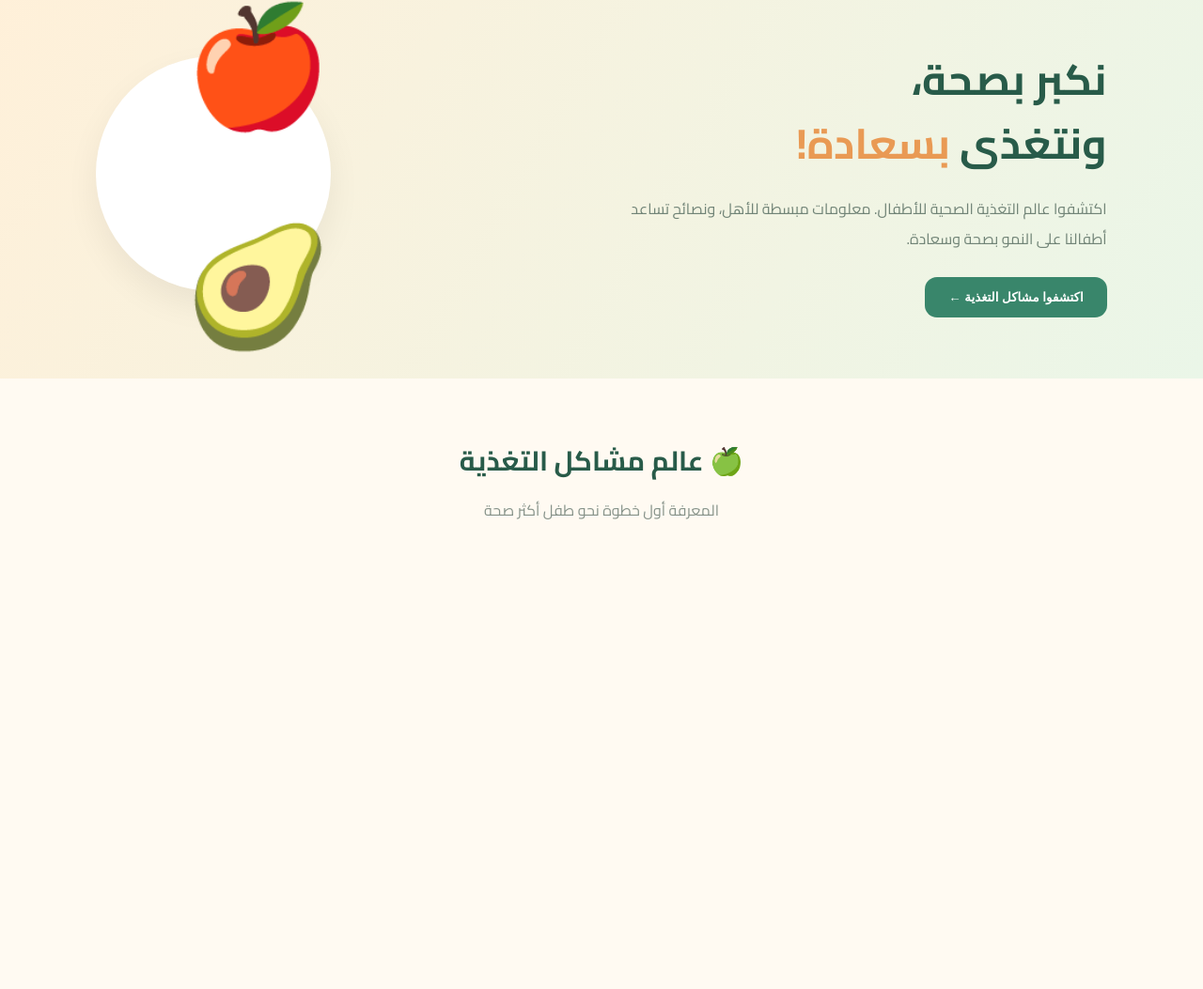
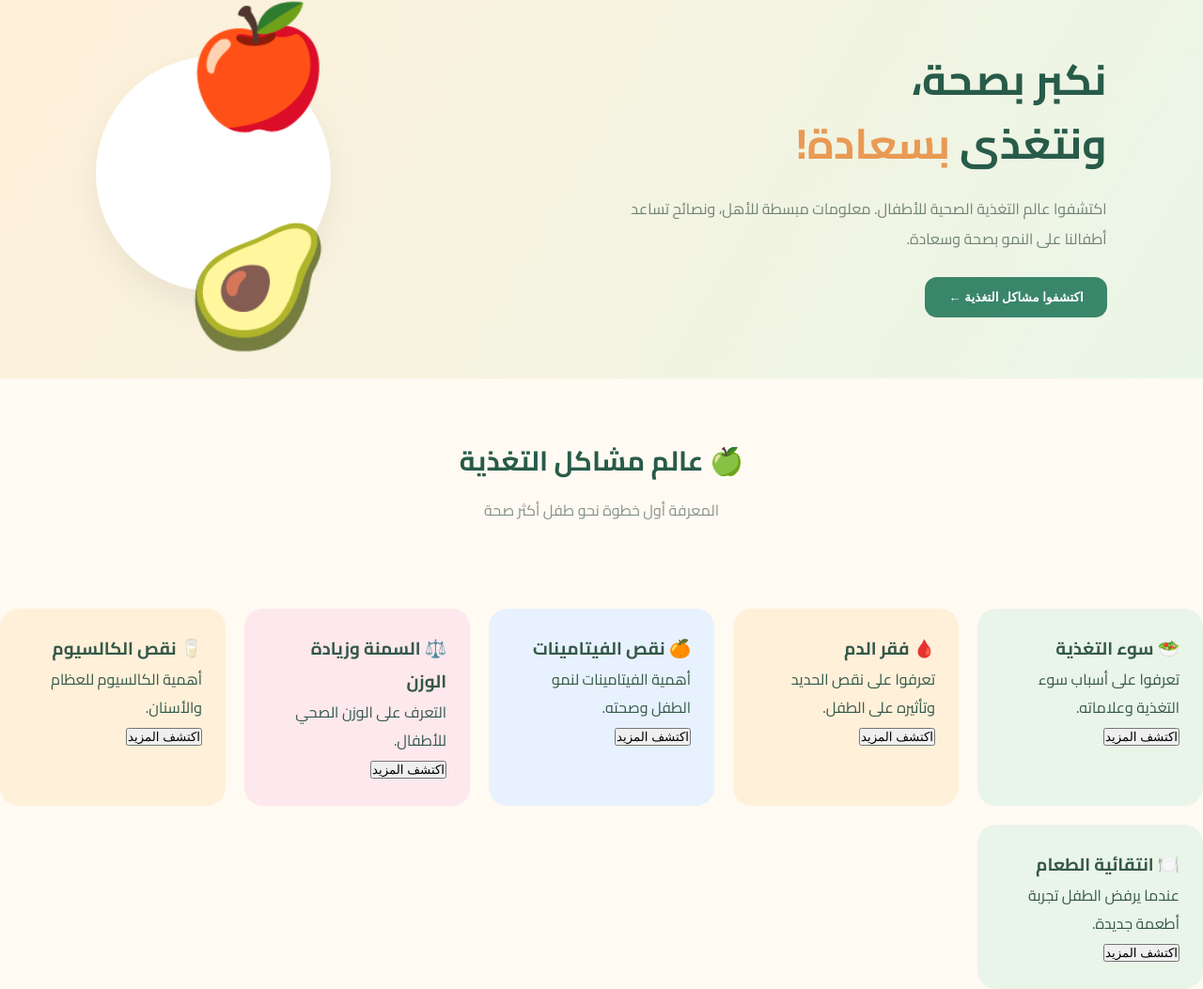
Before and after one commit to salamalnnabilsy24-ops/NutriCare-Kids, a plain HTML site: page index.html in a window 1280 px wide. Shown: the part 113-1166 px from the top of the page at 94% size. Before the commit the page ends 800 px from the top, so only its background shows below. Drawn offline with Linux system fonts and the light colour scheme.

Commit message:
Update index.html

```diff
--- a/index.html
+++ b/index.html
@@ -296,10 +296,77 @@ nav button {
 
   </div>
 
-  <!-- سنضيف بطاقات مشاكل التغذية في الجزء الثاني -->
 
 </section>
 
 </body>
 
 </html>
+<div style="display:grid;grid-template-columns:repeat(auto-fit,minmax(220px,1fr));gap:20px">
+
+<div style="background:#eaf5e9;padding:25px;border-radius:20px">
+
+<h3>🥗 سوء التغذية</h3>
+
+<p>تعرفوا على أسباب سوء التغذية وعلاماته.</p>
+
+<button onclick="alert('سوء التغذية: يحدث عندما لا يحصل الطفل على احتياجاته الغذائية الكافية.')">اكتشف المزيد</button>
+
+</div>
+
+<div style="background:#fff0d9;padding:25px;border-radius:20px">
+
+<h3>🩸 فقر الدم</h3>
+
+<p>تعرفوا على نقص الحديد وتأثيره على الطفل.</p>
+
+<button onclick="alert('فقر الدم بنقص الحديد: قد يسبب التعب والشحوب.')">اكتشف المزيد</button>
+
+</div>
+
+<div style="background:#e8f2ff;padding:25px;border-radius:20px">
+
+<h3>🍊 نقص الفيتامينات</h3>
+
+<p>أهمية الفيتامينات لنمو الطفل وصحته.</p>
+
+<button onclick="alert('نقص الفيتامينات: تختلف أعراضه حسب نوع الفيتامين.')">اكتشف المزيد</button>
+
+</div>
+
+<div style="background:#fce8ed;padding:25px;border-radius:20px">
+
+<h3>⚖️ السمنة وزيادة الوزن</h3>
+
+<p>التعرف على الوزن الصحي للأطفال.</p>
+
+<button onclick="alert('يتم تقييم وزن الطفل حسب العمر والجنس ومؤشرات النمو.')">اكتشف المزيد</button>
+
+</div>
+
+<div style="background:#fff0d9;padding:25px;border-radius:20px">
+
+<h3>🥛 نقص الكالسيوم</h3>
+
+<p>أهمية الكالسيوم للعظام والأسنان.</p>
+
+<button onclick="alert('الكالسيوم مهم لنمو العظام والأسنان.')">اكتشف المزيد</button>
+
+</div>
+
+<div style="background:#eaf5e9;padding:25px;border-radius:20px">
+
+<h3>🍽️ انتقائية الطعام</h3>
+
+<p>عندما يرفض الطفل تجربة أطعمة جديدة.</p>
+
+<button onclick="alert('انتقائية الطعام تعني قبول أنواع محددة من الطعام ورفض أخرى.')">اكتشف المزيد</button>
+
+</div>
+
+</div>
+</section>
+
+</body>
+
+</html
```
